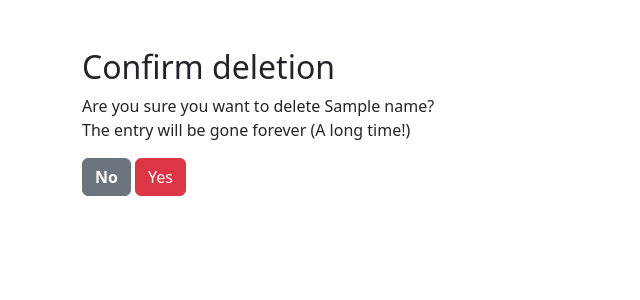
After one commit to ErikHaag/CWEB1131-01, a Flask app: template Python/Lab-02/templates/delete.html in a window 1280 px wide. The commit adds this page. Shown: the top 300 px of the page, without its empty margins (0-640 px from the left). Run offline with Flask 3, Linux system fonts and the light colour scheme; the template is opened without the code that fills it: most values are stand-ins (such as "Sample title", 1, 10 or a date in 2020).

Commit message:
Added deletion

```diff
--- a/Python/Lab-02/app.py
+++ b/Python/Lab-02/app.py
@@ -2,12 +2,14 @@ from flask import Flask
 from controller.create_student import create_bp
 from controller.read_student import read_bp
 from controller.edit_student import edit_bp
+from controller.delete_student import delete_bp
 
 app = Flask(__name__)
 
 app.register_blueprint(create_bp)
 app.register_blueprint(read_bp)
 app.register_blueprint(edit_bp)
+app.register_blueprint(delete_bp)
 
 app.secret_key = "your-secret-key"
 
--- /dev/null
+++ b/Python/Lab-02/templates/delete.html
@@ -0,0 +1,19 @@
+<!DOCTYPE html>
+<html>
+<head>
+    <meta charset='utf-8'>
+    <meta http-equiv='X-UA-Compatible' content='IE=edge'>
+    <title>Delete {{name}}</title>
+    <meta name='viewport' content='width=device-width, initial-scale=1'>
+    <link href="https://cdn.jsdelivr.net/npm/bootstrap@5.3.0/dist/css/bootstrap.min.css" rel="stylesheet">
+</head>
+<body>
+    <div class="container mt-5">
+        <h2>Confirm deletion</h2>
+        <!-- A Minecraft reference in an assignment? More likely than you think. -->
+        <p>Are you sure you want to delete {{name}}?<br>The entry will be gone forever (A long time!)</p>
+        <a class="btn btn-secondary" href="/students" style="font-weight: bold;">No</a>
+        <a class="btn btn-danger" href="/confirmDelete/{{id}}">Yes</a>
+    </div>
+</body>
+</html>
--- a/Python/Lab-02/templates/edit.html
+++ b/Python/Lab-02/templates/edit.html
@@ -6,7 +6,6 @@
     <title>Editing student</title>
     <meta name='viewport' content='width=device-width, initial-scale=1'>
     <link href="https://cdn.jsdelivr.net/npm/bootstrap@5.3.0/dist/css/bootstrap.min.css" rel="stylesheet">
-    <script src="https://cdn.jsdelivr.net/npm/bootstrap@5.3.0/dist/js/bootstrap.bundle.min.js"></script>
 </head>
 <body>
     <div class="container mt-5">
```
Also changed, not shown: Python/Lab-02/controller/delete_student.py (added, +10 -0 lines), Python/Lab-02/templates/table.html (+25 -3 lines).
